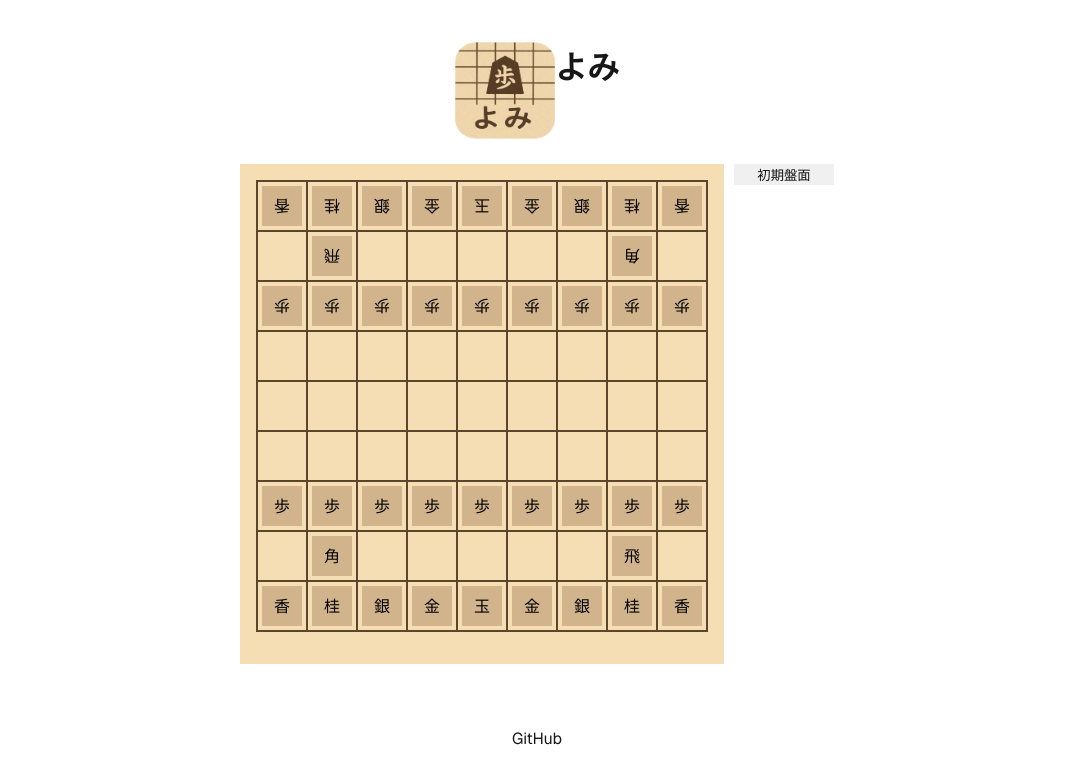
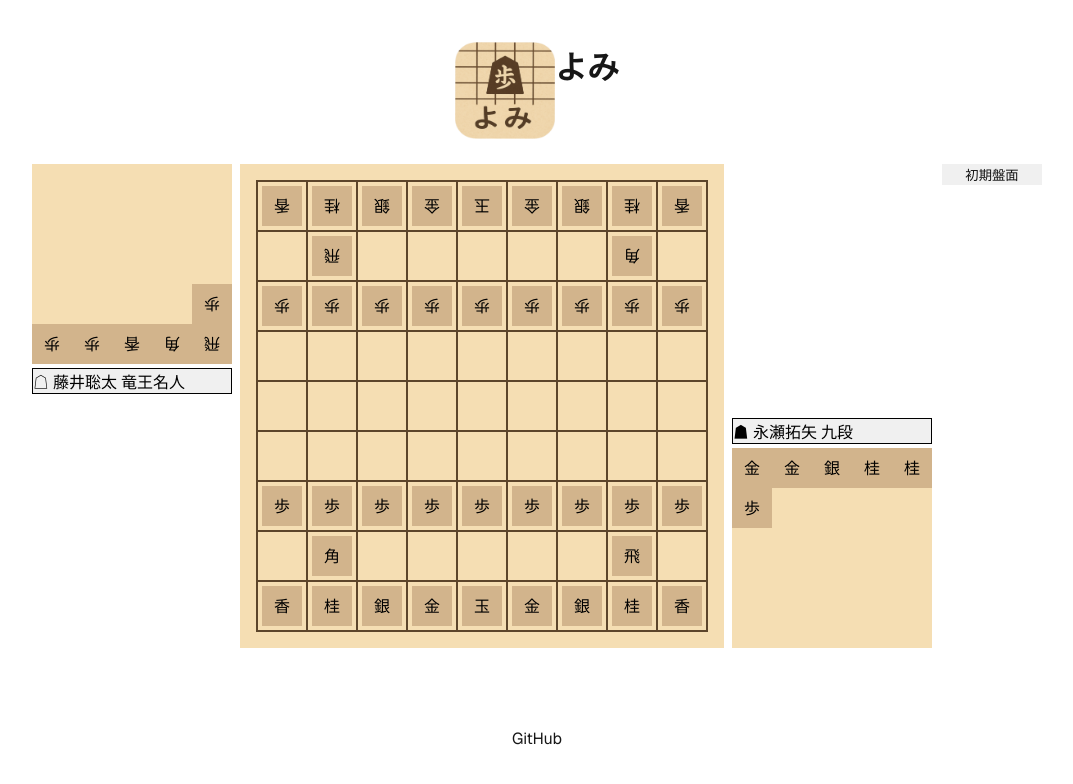
Before and after one commit to walk8243/Yomi, a Next.js app: page / in a window 1280 px wide. Shown: the top 784 px of the page, without its empty margins (103-1176 px from the left). Built offline with nearby package versions, Linux system fonts and the light colour scheme; no server answers.

Commit message:
駒台をダミーで用意

```diff
--- a/app/_shogi/board.module.scss
+++ b/app/_shogi/board.module.scss
@@ -1,23 +1,34 @@
+$board-color: #f5deb3;
+$board-border-color: #5c452b;
+
 .board {
 	height: 100%;
-	background: #f5deb3;
+	background: $board-color;
 	padding: 16px;
 
 	&__inner {
 		display: grid;
 		grid-template-columns: repeat(9, 1fr);
 		grid-template-rows: repeat(9, 1fr);
-		border: 1px solid #5c452b;
+		border: 1px solid $board-border-color;
 	}
 
-	&__space {
+	&__square {
 		display: flex;
 		justify-content: center;
 		align-items: center;
 		width: 50px;
 		height: 50px;
-		border: 1px solid #5c452b;
+		border: 1px solid $board-border-color;
 	}
+}
+
+.stand {
+	display: flex;
+	align-content: flex-start;
+	width: 200px;
+	height: 200px;
+	background-color: $board-color;
 }
 
 .piece {
@@ -35,3 +46,51 @@
 		transform: rotate(180deg);
 	}
 }
+
+.container {
+	display: flex;
+	column-gap: 8px;
+
+	&__first, &__second {
+		display: flex;
+		row-gap: 4px;
+	}
+	&__first {
+		flex-direction: column-reverse;
+
+		.player {
+			&::before {
+				content: '☗';
+			}
+		}
+		.stand {
+			flex-direction: row;
+			align-items: flex-start;
+			flex-wrap: wrap;
+		}
+	}
+	&__second {
+		flex-direction: column;
+
+		.player {
+			&::before {
+				content: '☖';
+			}
+		}
+		.stand {
+			flex-direction: row-reverse;
+			align-items: flex-end;
+			flex-wrap: wrap-reverse;
+		}
+	}
+}
+
+.player {
+	color: #000;
+	background-color: #f0f0f0;
+	border: 1px solid #000;
+
+	&::before {
+		margin-right: 4px;
+	}
+}
--- a/app/_shogi/board.tsx
+++ b/app/_shogi/board.tsx
@@ -1,17 +1,41 @@
 import Piece from './piece';
 import styles from './board.module.scss';
-import { BoardData } from './utils/variable';
+import { BoardData, firstPlayer, fu, gin, hisha, kaku, keima, kin, kyosha, secondPlayer } from './utils/variable';
 
 export default function Board({ board }: Readonly<{ board: BoardData }>) {
   return (
+    <div className={styles.container}>
+      <div className={styles.container__second}>
+        <div className={styles.stand}>
+          <Piece piece={{ type: hisha, player: secondPlayer }} />
+          <Piece piece={{ type: kaku, player: secondPlayer }} />
+          <Piece piece={{ type: kyosha, player: secondPlayer }} />
+          <Piece piece={{ type: fu, player: secondPlayer }} />
+          <Piece piece={{ type: fu, player: secondPlayer }} />
+          <Piece piece={{ type: fu, player: secondPlayer }} />
+        </div>
+        <div className={styles.player}>藤井聡太 竜王名人</div>
+      </div>
       <div className={styles.board}>
         <div className={styles.board__inner}>
           {board.map((piece, index) => (
-          <div className={styles.board__space} key={piece ? `${index}-${piece.player.description}-${piece.type.description}` : `${index}-empty`}>
+            <div className={styles.board__square} key={piece ? `${index}-${piece.player.description}-${piece.type.description}` : `${index}-empty`}>
               {piece ? <Piece piece={piece} /> : ''}
             </div>
           ))}
         </div>
       </div>
+      <div className={styles.container__first}>
+        <div className={styles.stand}>
+          <Piece piece={{ type: kin, player: firstPlayer }} />
+          <Piece piece={{ type: kin, player: firstPlayer }} />
+          <Piece piece={{ type: gin, player: firstPlayer }} />
+          <Piece piece={{ type: keima, player: firstPlayer }} />
+          <Piece piece={{ type: keima, player: firstPlayer }} />
+          <Piece piece={{ type: fu, player: firstPlayer }} />
+        </div>
+        <div className={styles.player}>永瀬拓矢 九段</div>
+      </div>
+    </div>
   );
 }
```
Lines whose indentation alone changed are shown as unchanged.
